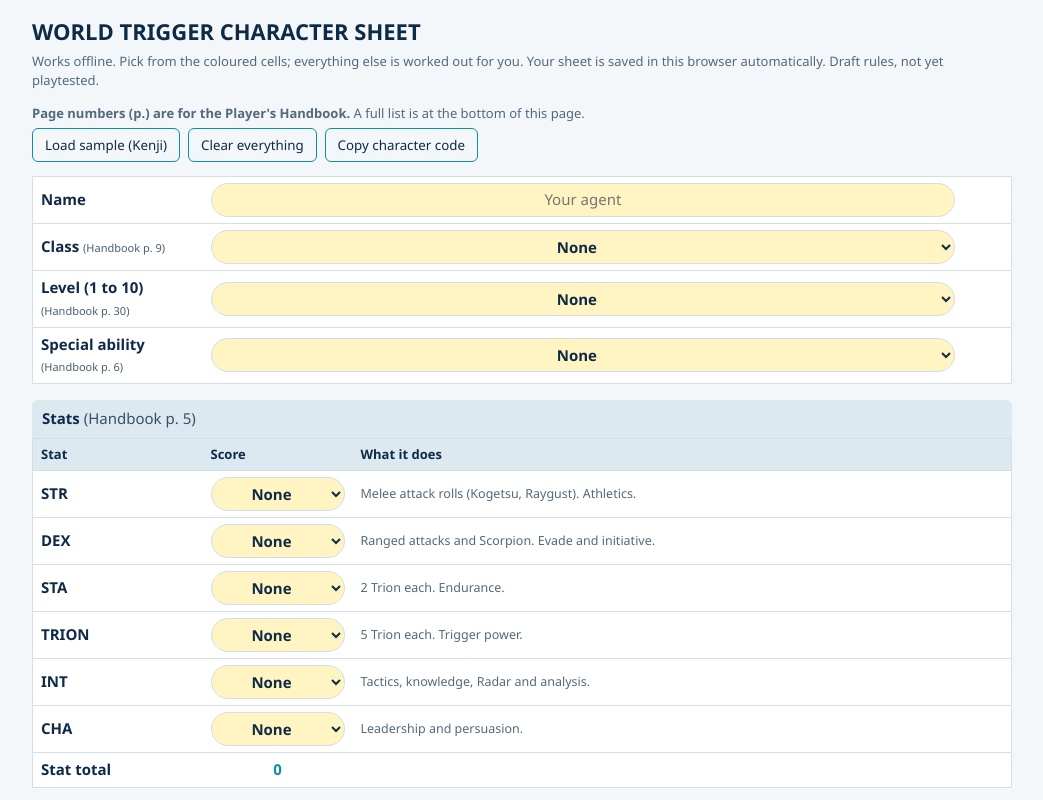
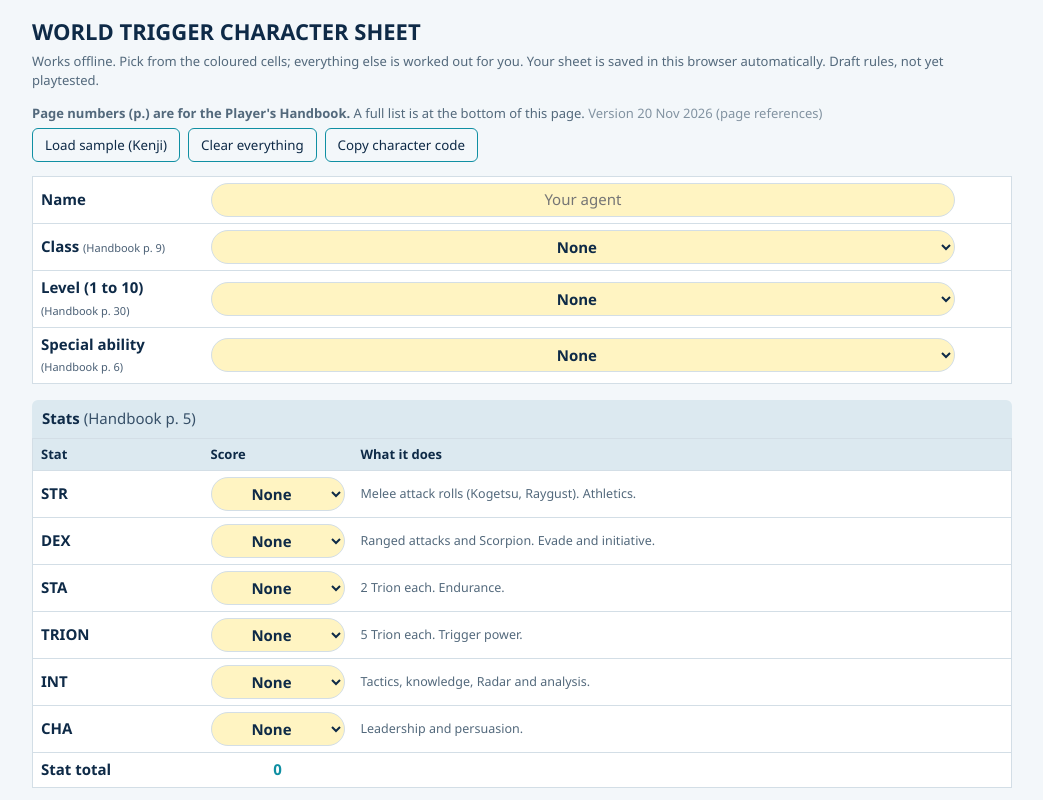
Before and after one commit to vindfoxy-alt/world-trigger-ttrpg-fanmade, a plain HTML site: page files/Character_Creator_Offline.html in a window 1280 px wide. Shown: the top 800 px of the page, without its empty margins (118-1161 px from the left). Drawn offline with Linux system fonts and the light colour scheme.

Commit message:
Creator: version stamp so stale copies are easy to spot
Co-Authored-By: Claude Sonnet 5.5 <noreply@anthropic.com>
Claude-Session: https://claude.ai/code/session_01SkJssJm5ZUVviimjqwW7Su

```diff
--- a/files/Character_Creator_Offline.html
+++ b/files/Character_Creator_Offline.html
@@ -32,7 +32,7 @@ footer{margin-top:18px;color:var(--mut);font-size:12px}
 </style></head><body><div class="wrap">
 <h1>WORLD TRIGGER CHARACTER SHEET</h1>
 <div class="sub">Works offline. Pick from the coloured cells; everything else is worked out for you. Your sheet is saved in this browser automatically. Draft rules, not yet playtested.</div>
-<div class="sub" style="margin:0 0 6px"><b>Page numbers (p.) are for the Player's Handbook.</b> A full list is at the bottom of this page.</div>
+<div class="sub" style="margin:0 0 6px"><b>Page numbers (p.) are for the Player's Handbook.</b> A full list is at the bottom of this page. <span style="opacity:.7">Version 20 Nov 2026 (page references)</span></div>
 <div class="bar"><button id="sample">Load sample (Kenji)</button><button id="clear">Clear everything</button><button id="code" class="pri">Copy character code</button></div>
 <div id="codebox" style="display:none;margin-top:8px"><div class="sub" style="margin:0 0 4px">Paste this line into Border Table Online (Sheets tab, Import from character code) or the Fight Simulator (Bring your own agent). If copying did not work, select and copy it here:</div><input id="codeout" readonly style="width:100%;font-family:monospace" onclick="this.select()"></div>
 
```
